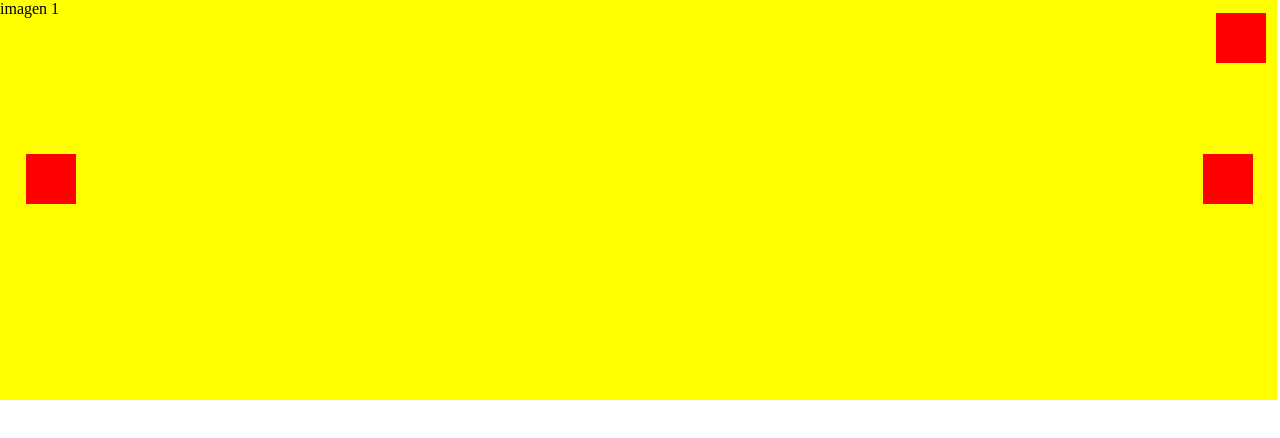
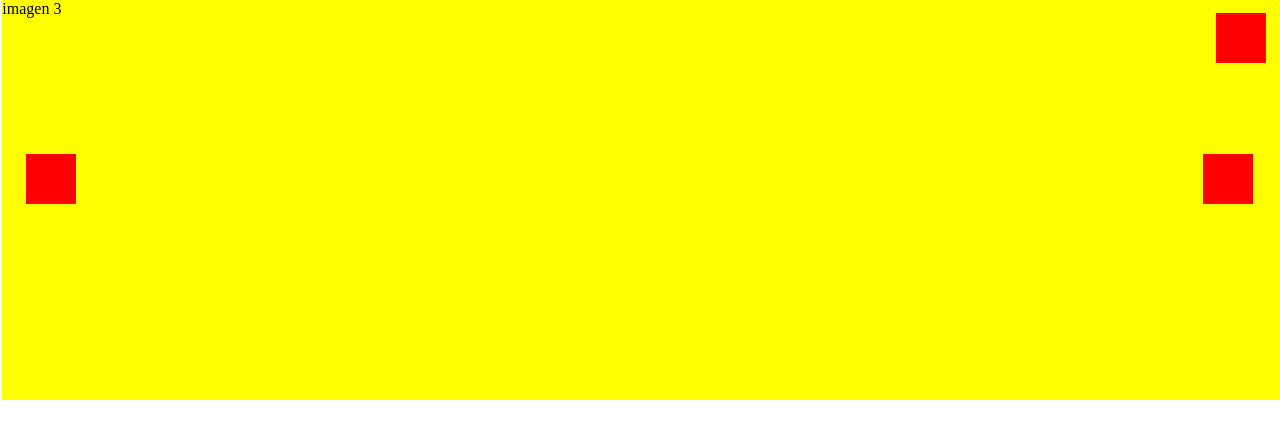
Before and after one commit to artistscode/webprincipal, a plain HTML site: page proyectoonline/index.html in a window 1280 px wide. Both pictures are taken after a click on the element 50 px from the left and 178 px from the top of the page. Drawn offline with nearby package versions, Linux system fonts and the light colour scheme.

Commit message:
slide con funcionalidad

```diff
--- a/proyectoonline/css/StyleSheet.css
+++ b/proyectoonline/css/StyleSheet.css
@@ -59,6 +59,7 @@ a {
 }
 #sldSize{
     width: 300%;
+    margin-left: -100%;
 }
 .sldStyle{
     display: inline-block;
--- a/proyectoonline/js/jQuery.js
+++ b/proyectoonline/js/jQuery.js
@@ -4,4 +4,10 @@ $(document).ready(function () {
     $("#btnMenu").click(function () {
         $("#menu").slideToggle("slow");
     });
+    $("#btnRight").click(function () {
+        $("#sldSize").animate({marginLeft: "+=100%"}, 500);
+    });
+    $("#btnLeft").click(function () {
+        $("#sldSize").animate({marginLeft: "-=100%"}, 500);
+    });
 });
```
